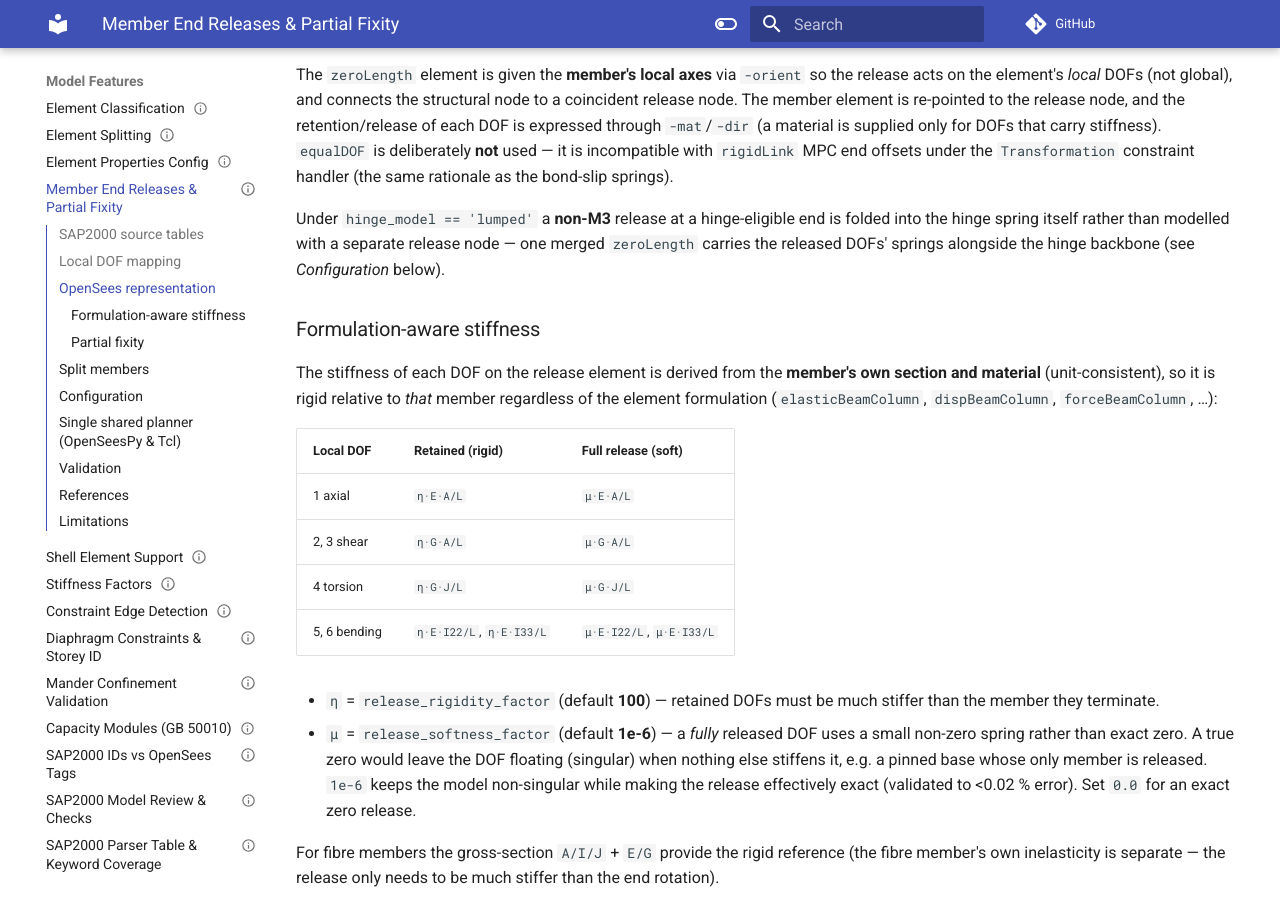
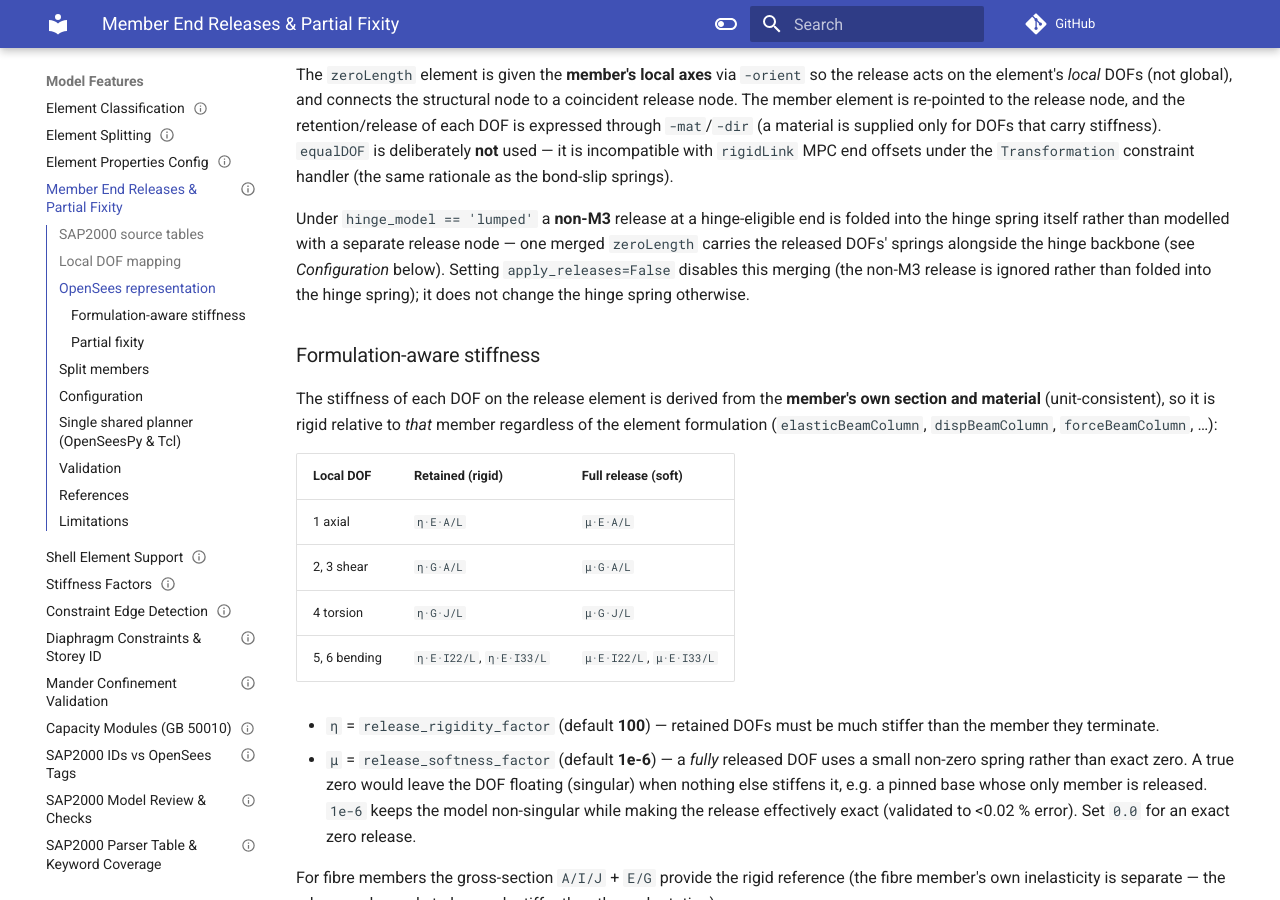
Before and after one commit to boustrephon/fea_toolkit, an MkDocs documentation site: the page built from docs/member_releases.md, in a window 1280 px wide and 900 px high, scrolled down 1210 px. Built offline with MkDocs 1.6.1 and Material for MkDocs 9.7.7, drawn with Linux system fonts in a browser that asks for light colours; comment, search, counter and statistics services are not loaded.

Commit message:
docs: document apply_releases=False disabling the hinge release merge

```diff
--- a/docs/member_releases.md
+++ b/docs/member_releases.md
@@ -60,7 +60,10 @@ springs).
 Under ``hinge_model == 'lumped'`` a **non-M3** release at a hinge-eligible
 end is folded into the hinge spring itself rather than modelled with a
 separate release node — one merged ``zeroLength`` carries the released DOFs'
-springs alongside the hinge backbone (see *Configuration* below).
+springs alongside the hinge backbone (see *Configuration* below).  Setting
+``apply_releases=False`` disables this merging (the non-M3 release is
+ignored rather than folded into the hinge spring); it does not change the
+hinge spring otherwise.
 
 ### Formulation-aware stiffness
 
```
